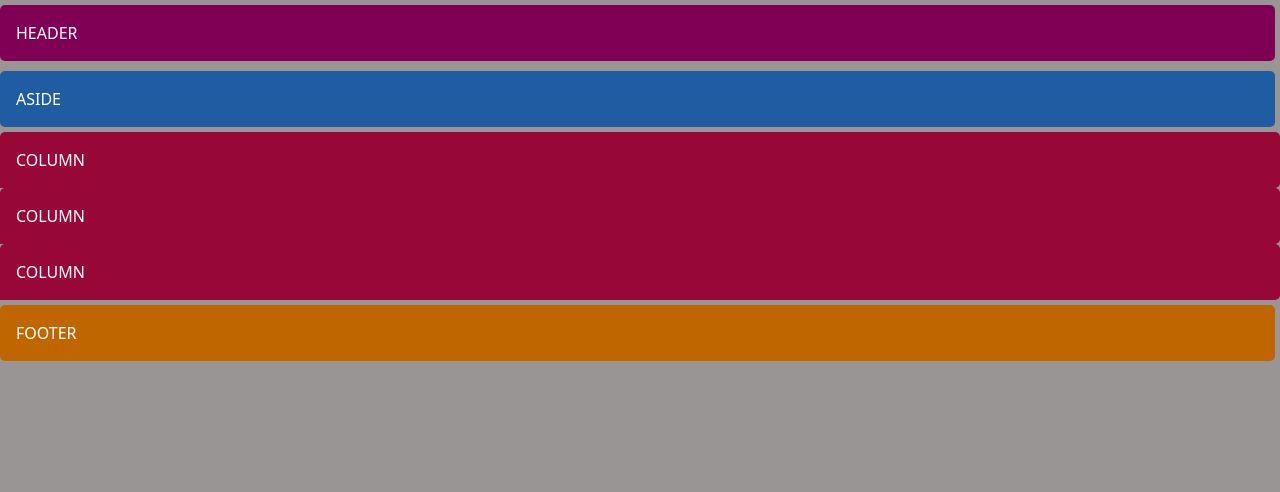
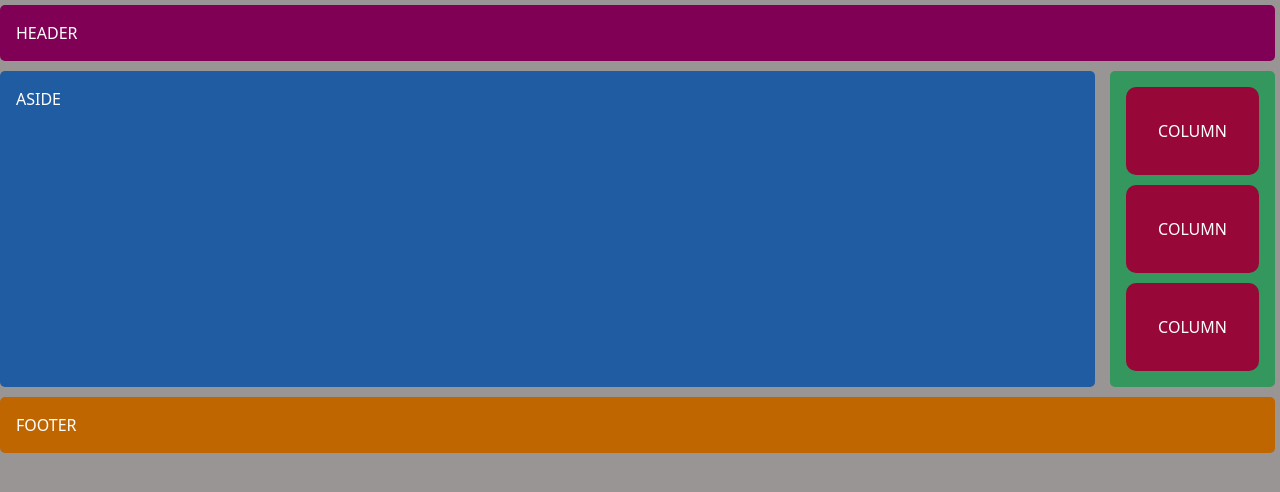
Before and after one commit to KaleeHoward/flexbox-wireframe-practice, a plain HTML site: page index.html in a window 1280 px wide. Drawn offline with Linux system fonts and the light colour scheme.

Commit message:
i think it's right this time

```diff
--- a/css/style.css
+++ b/css/style.css
@@ -17,20 +17,35 @@ aside {
     padding: 1rem;
     border-radius: 5px;
     margin: 5px 5px 5px 0;
+    align-items: flex-start;
+    flex-grow: 1;
 }
 
-.container {
+.flex-container {
+    display: flex;
+    flex-direction:column;
+    gap: 10px;
+}
+
+.flex-right {
     background-color: rgb(52, 151, 93);
     padding: 1rem;
     border-radius: 5px;
     margin: 5px 5px 5px 0;
+    display: flex;
+    flex-direction: column;
+    gap: 10px;
+    align-items: center;
+    align-content: center;
 }
 
 article {
     background-color: rgb(151, 7, 55);
-    padding: 1rem;
+    padding: 2rem;
     border: 10px;
-    border-radius: 5px 5px 5px 0;
+    border-radius: 10px 10px 10px;
+    display: flex;
+    align-content: stretch;
 }
 
 footer {
@@ -43,11 +58,10 @@ footer {
 @media screen and (min-width: 481px) {
  aside {
     flex-direction: row-reverse;
-    align-items: stretch;
  }
 
- .container {
-    flex-direction: row-reverse;
+ .flex-container {
+    flex-direction: row;
  }
 
 }
--- a/index.html
+++ b/index.html
@@ -7,14 +7,16 @@
     <link rel="stylesheet" href="./css/reset.css">
     <link rel="stylesheet" href="./css/style.css">
 </head>
-<body class = "flex-container">
+<body>
    <header>HEADER</header>
+   <div class="flex-container">
     <aside class="flex-left">ASIDE</aside>
    <div class="flex-right">
     <article>COLUMN</article>
     <article>COLUMN</article>
     <article>COLUMN</article>
    </div>
+   </div>
    <footer>FOOTER</footer>
 </body>
 </html>
```
